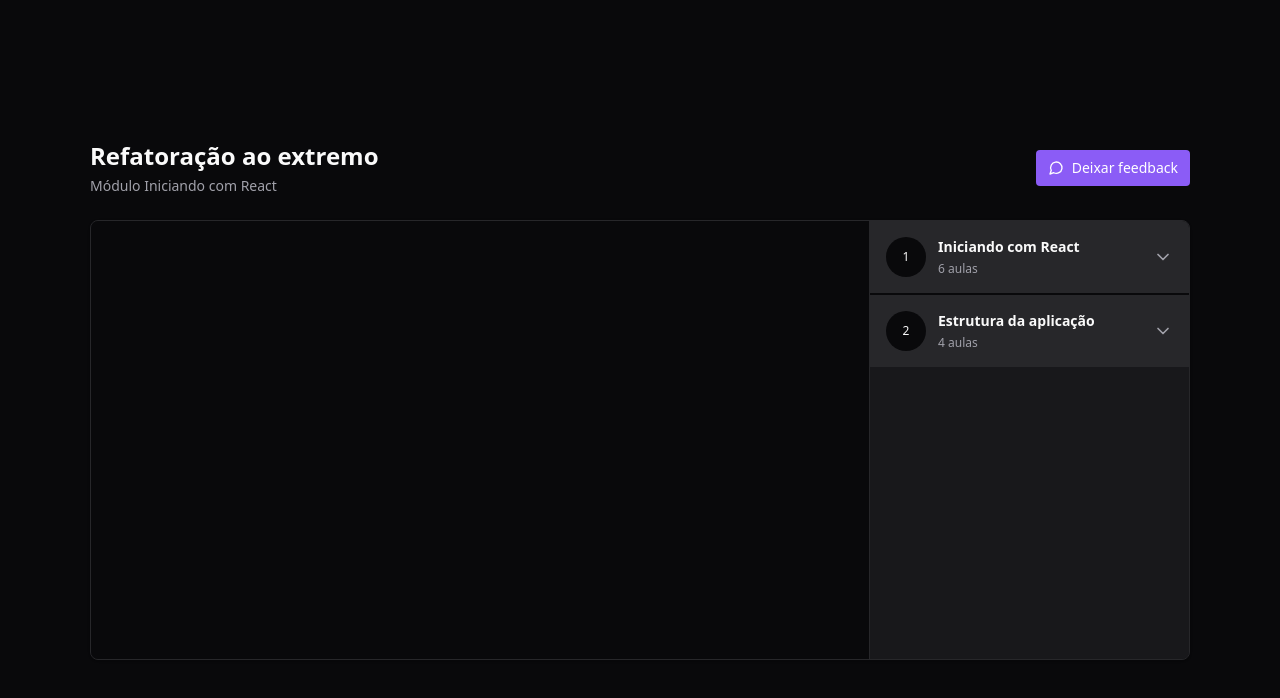
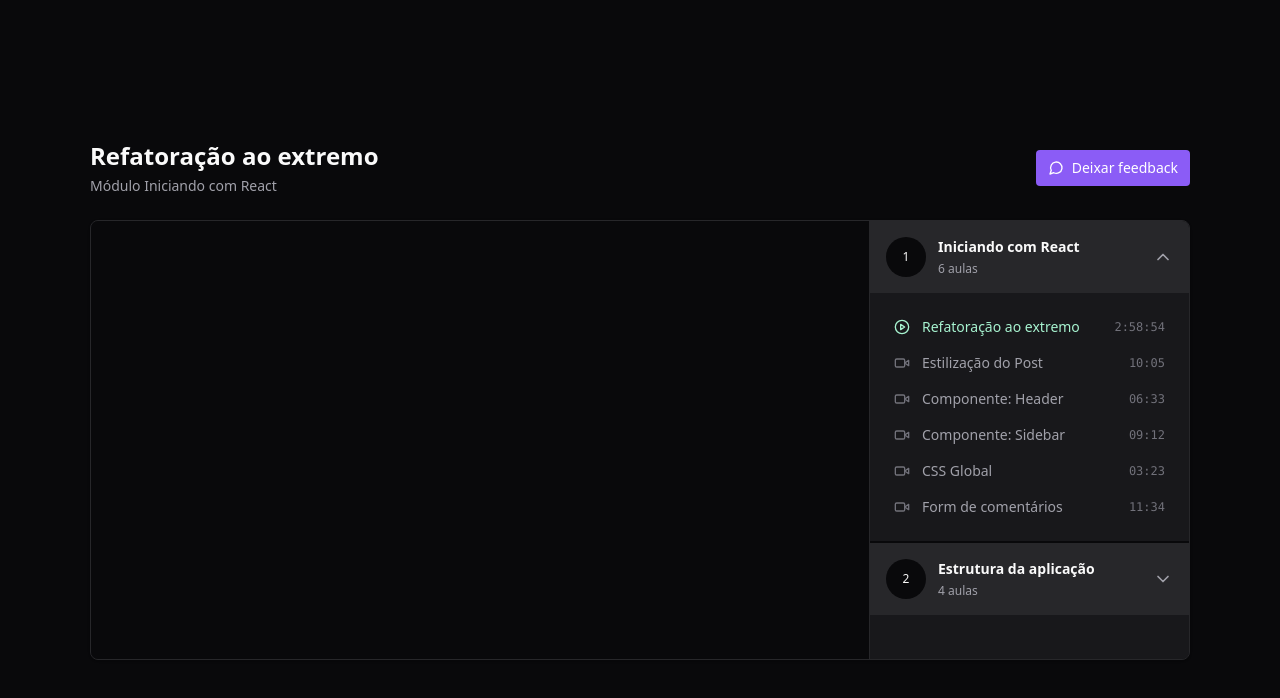
Before and after one commit to eleazar-nascimento/redux-zustand, a React (Vite) app: page / in a window 1280 px wide. Shown: the top 698 px of the page. Built offline with nearby package versions, Linux system fonts and the light colour scheme.

Commit message:
feat: ensure that when the lesson or module is finished, it plays the next video

```diff
--- a/src/components/Module.tsx
+++ b/src/components/Module.tsx
@@ -33,7 +33,7 @@ export function Module({
 
 
   return (
-    <Collapsible.Root className="group">
+    <Collapsible.Root className="group" defaultOpen={moduleIndex === 0}>
       <Collapsible.Trigger className="flex w-full items-center gap-3 bg-zinc-800 p-4">
         <div className="flex h-10 w-10 rounded-full items-center justify-center bg-zinc-950 text-xs">
           {moduleIndex + 1}
--- a/src/components/Video.tsx
+++ b/src/components/Video.tsx
@@ -1,7 +1,11 @@
 import ReactPlayer from "react-player";
 import { useAppSelector } from "../store";
+import { useDispatch } from "react-redux";
+import { next } from "../store/slices/player";
 
 export function Video() {
+  const dispatch = useDispatch();
+
   const lesson = useAppSelector(state => {
     const { currentLessonIndex, currentModuleIndex } = state.player;
 
@@ -10,12 +14,18 @@ export function Video() {
     return currentLesson;
   });
 
+  function handlePlayNext() {
+    dispatch(next('next'));
+  }
+
   return (
     <div className="w-full bg-zinc-950 aspect-video">
       <ReactPlayer
         width="100%"
         height="100%"
         controls
+        playing
+        onEnded={handlePlayNext}
         url={`https://www.youtube.com/watch?v=${lesson.id}`}
       />
     </div>
```
